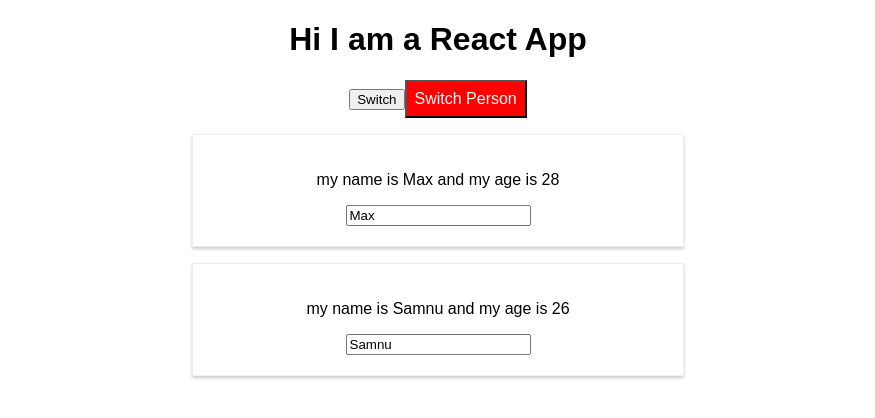
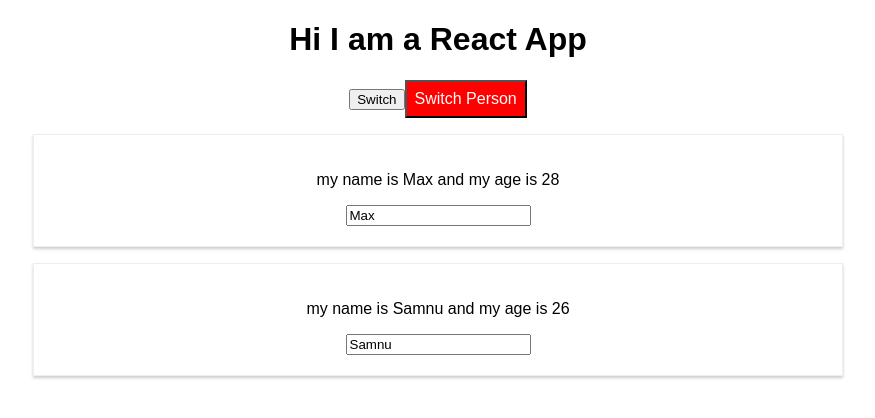
Before and after one commit to tushar1907/REACT-Practice-Application, a React (Create React App) app in the folder react-complete-guide/: page / in a window 1280 px wide. Both pictures are taken after a click on the button "Switch Person". Shown: the top 418 px of the page, without its empty margins (202-1077 px from the left). Built offline with nearby package versions, Linux system fonts and the light colour scheme.

Commit message:
Css inline done

```diff
--- a/react-complete-guide/src/App.js
+++ b/react-complete-guide/src/App.js
@@ -4,7 +4,6 @@
 import Person from './Person/Person'
 import UserInput from './UserInput/UserInput'
 import UserOutput from './UserOutput/UserOutput'
-import Radium, {StyleRoot} from 'radium';
 
 class App extends Component {
 
@@ -74,11 +73,8 @@
       font: 'inherit',
       border: '1px inherit blue',
       padding: '8px',
-      cursor: 'pointer',
-      ':hover': {
-        backgroundColor: 'lightgreen',
-        color: 'black'
-      }
+      cursor: 'pointer'
+
     }
     let persons = null;
 
@@ -106,13 +102,10 @@
       )
 
       style.backgroundColor =  'red'
-      style[':hover'] = {
-        backgroundColor: 'salmon',
-        color: 'black'
-      }
+
     }
     return (
-      <StyleRoot>
+
       <div className="App">
        <h1>Hi I am a React App</h1>
        <button onClick={this.SateHandler.bind(this,"Sanjeev")}>Switch</button>
@@ -124,9 +117,9 @@
        <UserOutput userName = "Tushar"/> */}
 
       </div>
-      </StyleRoot>
+
     );
   }
 }
 
-export default Radium(App);
+export default App;
--- a/react-complete-guide/src/Person/Person.js
+++ b/react-complete-guide/src/Person/Person.js
@@ -1,15 +1,10 @@
 import React, { Component } from 'react';
 import './Person.css';
-import Radium from 'radium';
 
 const person = (props) => {
- const style = {
-     '@media (min-width:500px)':{
-         width: '450px'
-     }
- }
+
     return (
-        <div className="Person" style={style}>
+        <div className="Person">
             <p onClick={props.click}> my name is {props.name} and my age is {props.age}</p>
             <p> {props.children} </p>
             <input type="text" onChange={props.changed} value={props.name}/>
@@ -18,4 +13,4 @@
 }
 
 
-export default Radium(person);
+export default person;
```
